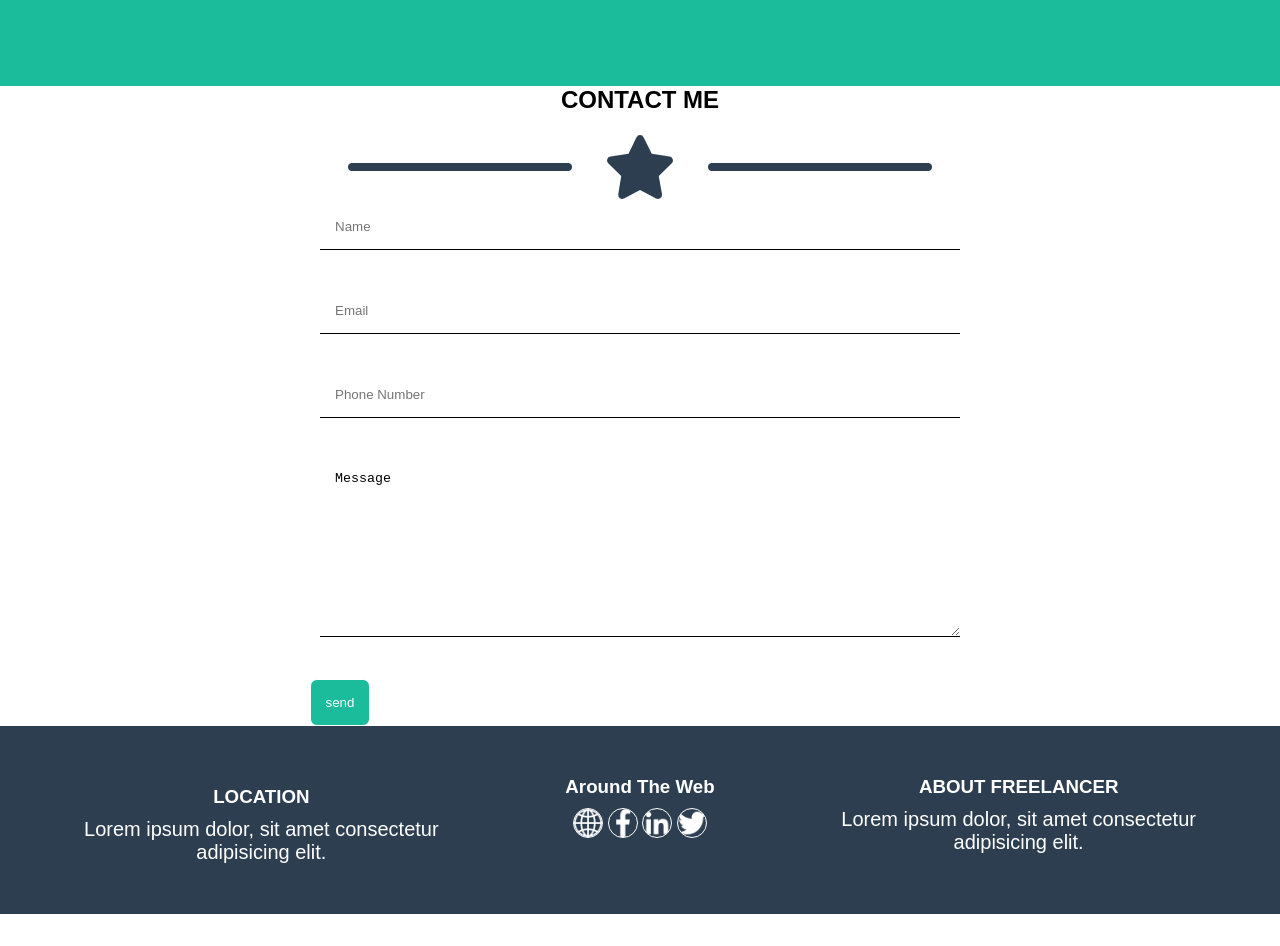
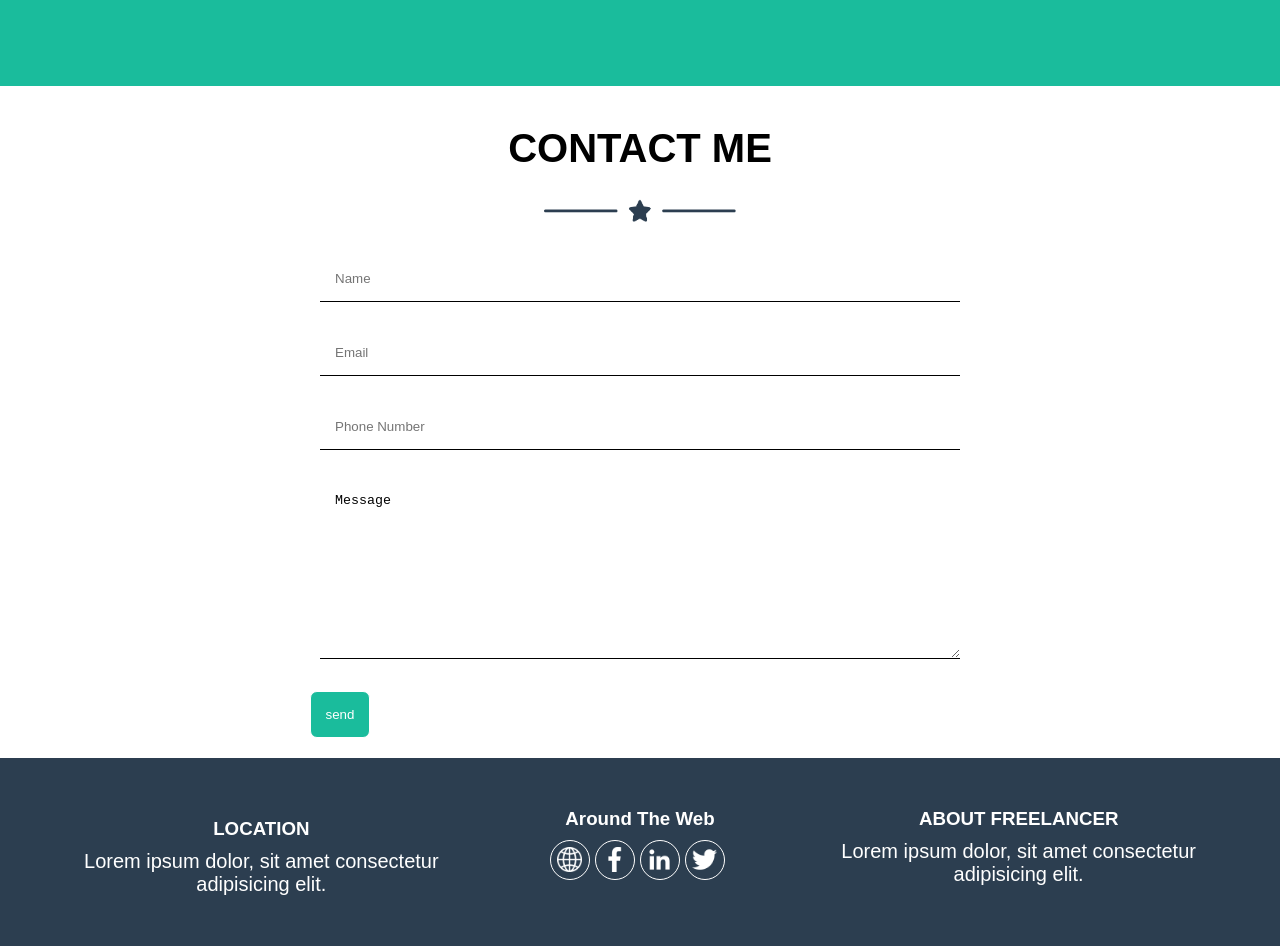
Before and after one commit to Meekness-zw/Project-2, a plain HTML site: page index.html in a window 1280 px wide. Shown: the part 1800-2746 px from the top of the page. Before the commit the page ends 2714 px from the top, so only its background shows below. Drawn offline with Linux system fonts and the light colour scheme.

Commit message:
project 2 fix

```diff
--- a/css/style.css
+++ b/css/style.css
@@ -100,14 +100,21 @@ header h3{
 }
 .contact{
     text-align: center;
+}
 
-.contact img{
-    width: 10%;
-}
+.contact h2{
+        padding-top: 40px;
+        padding-bottom: 10px;
+        font-size: 40px;
+    }
+
+.cont img{
+    width: 15%;
+    padding-bottom: 30px;
 
 }
 .contact form input, textarea{
-    margin-bottom: 20px;
+    margin-bottom: 10px;
     padding: 15px;
     width: 50%;
     border-top: 0px;
@@ -124,6 +131,7 @@ header h3{
     border-radius: 7px;
     position: relative;
     left: -300px;
+    margin-bottom: 20px;
 }
 footer{
     background-color: #2c3e50;
@@ -138,8 +146,25 @@ footer h3{
 footer p{
     font-size: 20px;
 }
-.icons img{
-    width: 30px;
+
+.flow{
+ display: flex;
+ justify-content: center;
+ align-items: center;
+
+}
+
+.f{
+    width: 40px;
+    height: 40px;
     border: 1px solid white;
-    border-radius: 50px;
+    border-radius: 100%;
+    margin-right: 5px;
+    display: flex;
+    justify-content: center;
+    align-items: center;
+
 }
+.f img{
+    width: 25px;
+}
--- a/index.html
+++ b/index.html
@@ -57,7 +57,7 @@
 
        <section class="contact">
         <h2>CONTACT ME</h2><br>
-        <img src="./img/blue-star.png" alt="blue-star">
+        <div class="cont"><img src="./img/blue-star.png" alt="blue-star"></div>
         <form action="">
             <input type="text" placeholder="Name"><br><br>
             <input type="email" placeholder="Email"><br><br>
@@ -76,10 +76,12 @@
             </div>
             <div class="icons">
                 <h3>Around The Web</h3>
-                    <img src="./img/global.png" alt="">
-                    <img src="./img/facebook.png" alt="">
-                    <img src="./img/linkedin.png" alt="">
-                    <img src="./img/twitter.png" alt="">
+                  <div class="flow">
+                    <div class="f"><img src="./img/global.png" alt=""></div>
+                    <div class="f"><img src="./img/facebook.png" alt=""></div>
+                    <div class="f"><img src="./img/linkedin.png" alt=""></div>
+                    <div class="f"><img src="./img/twitter.png" alt=""></div>
+                  </div>
             </div>
             <div class="items">
                 <h3>ABOUT FREELANCER</h3>
```
